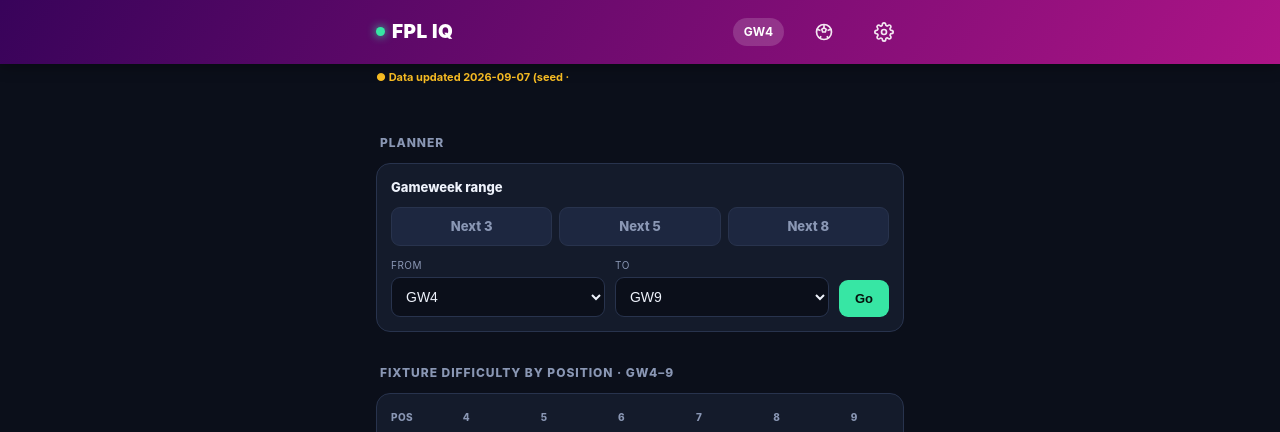
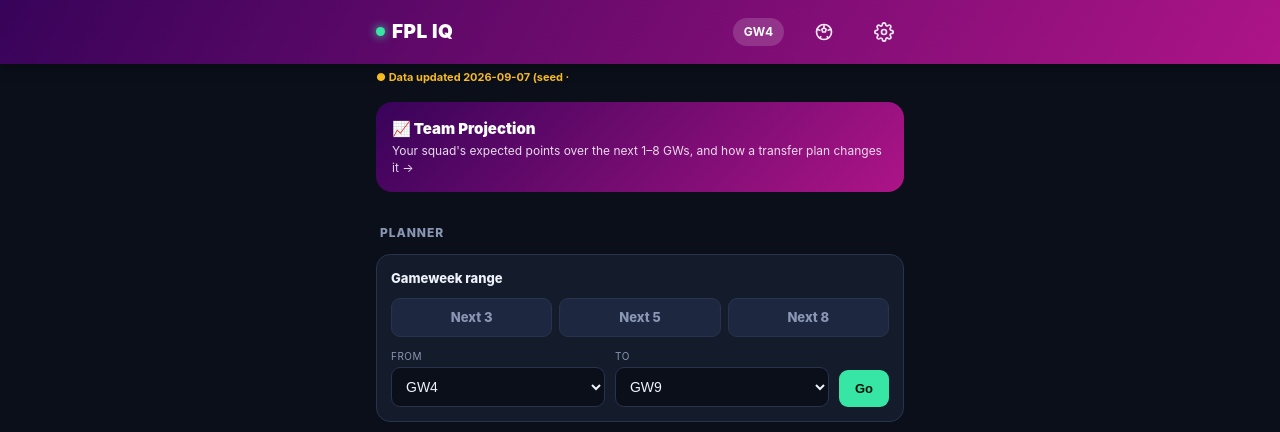
Before and after one commit to Cianobrien11/fpl-dashboard, a Flask app: page /app/planner in a window 1280 px wide. Shown: the top 432 px of the page. Run offline with Flask 3, Linux system fonts and the light colour scheme; data comes from the database, SQL or seed files in the repository; data that the repository does not hold is empty; some libraries are stand-ins or nearby versions.

Commit message:
Team Projection: multi-GW squad xPts, ranges, best/worst GW, position split, planned-squad comparison; DGW summing

```diff
--- a/analytics.py
+++ b/analytics.py
@@ -1055,6 +1055,38 @@ def _x_cards(player, p60):
 
 def expected_points(players: list, rankings: dict, fixtures: dict,
                     gw: int, history_by_element: dict | None = None) -> list:
+    """Per-player xPts for a GW, handling DOUBLE gameweeks: each fixture is
+    projected separately and summed (components too). Blank-GW players are
+    absent (= 0 points)."""
+    max_n = max((sum(1 for f in fx if f.get("gw") == gw) for fx in fixtures.values()), default=1)
+    if max_n <= 1:
+        return _expected_points_single(players, rankings, fixtures, gw, history_by_element)
+    merged = {}
+    for k in range(max_n):
+        fk = {}
+        for team, fx in fixtures.items():
+            in_gw = [f for f in fx if f.get("gw") == gw]
+            if len(in_gw) > k:
+                fk[team] = [in_gw[k]]
+        for r in _expected_points_single(players, rankings, fk, gw, history_by_element):
+            key = r.get("id") or (r["name"], r["team"])
+            if key not in merged:
+                merged[key] = {**r, "components": dict(r.get("components") or {}), "n_fix": 1}
+            else:
+                m = merged[key]
+                m["xpts"] = round(min(30.0, m["xpts"] + r["xpts"]), 1)
+                for c, v in (r.get("components") or {}).items():
+                    m["components"][c] = round(m["components"].get(c, 0) + v, 2)
+                m["opp"] = f"{m['opp']}+{r['opp']}"
+                m["venue"] = f"{m['venue']}{r['venue']}"
+                m["n_fix"] += 1
+    out = list(merged.values())
+    out.sort(key=lambda x: -x["xpts"])
+    return out
+
+
+def _expected_points_single(players: list, rankings: dict, fixtures: dict,
+                    gw: int, history_by_element: dict | None = None) -> list:
     """
     Component-based xPts (FPL IQ v2):
 
--- a/app.py
+++ b/app.py
@@ -390,6 +390,35 @@ def m_refresh():
             pass
     nxt = request.args.get("next") or ""
     return redirect(nxt if nxt.startswith("/app") else url_for("m_home"))
+
+
+@app.route("/app/projection")
+def m_projection():
+    """Headline feature: multi-GW squad projection + planned-squad comparison."""
+    snap = _ensure_data()
+    players = _players(snap)
+    uid = _uid()
+    sq, sample = [], True
+    try:
+        sq = models.load_squad(uid) if uid else []
+        sample = not sq
+    except Exception:
+        pass
+    sq = _live_squad(sq or snap.get("squad", []) or [], players)
+    outs, ins = request.args.getlist("out"), request.args.getlist("in")
+    plan = [(o.strip(), i.strip()) for o, i in zip(outs, ins) if o.strip() and i.strip()]
+    try:
+        horizon = int(request.args.get("h", 6))
+    except ValueError:
+        horizon = 6
+    try:
+        hits = int(request.args.get("hits", 0))
+    except ValueError:
+        hits = 0
+    data = mobile.projection_payload(snap, players, sq, horizon=horizon, plan=plan, hits=hits)
+    names = sorted({m.get("name") for m in sq if m.get("name")})
+    return render_template("m_projection.html", tab="planner", r=data, plan=plan, hits=hits,
+                           squad_names=names, is_sample=sample, gw=snap.get("next_gw"))
 
 
 @app.route("/app/compare")
--- a/mobile.py
+++ b/mobile.py
@@ -2069,3 +2069,144 @@ def compare_transfer(snap, players, squad, out_q, in_q, bank=None, free_transfer
                 "club_n": club_n, "risks": risks, "blockers": blockers,
                 "verdict": verdict, "why": why, "out_bench": bool(out_m.get("is_bench"))})
     return res
+
+
+
+# ---------------------------------------------------------------------------
+# MULTI-GW PROJECTION (headline feature). Same central engine per GW
+# (squad_projection: real XI, captain x2, bench excluded, blanks = 0,
+# doubles summed). Planned transfers are applied to a COPY of the squad and
+# compared under identical assumptions.
+# ---------------------------------------------------------------------------
+_SPREAD = {"FWD": 1.9, "MID": 1.8, "DEF": 1.3, "GK": 1.1}
+
+
+def _apply_plan(squad, players, plan):
+    idx = _build_player_index(players)
+    new = [dict(m) for m in squad]
+    applied, errors = [], []
+    for out_q, in_q in plan:
+        if not out_q or not in_q:
+            continue
+        oi = next((i for i, m in enumerate(new)
+                   if _norm_name(out_q) in _norm_name((_match_player(m, idx) or m).get("name"))), None)
+        inp = _resolve_name(in_q, players)
+        if oi is None:
+            errors.append(f"'{out_q}' isn't in your squad."); continue
+        if not inp:
+            errors.append(f"No player called '{in_q}'."); continue
+        outp = _match_player(new[oi], idx) or new[oi]
+        if inp.get("id") in squad_ids(new, players):
+            errors.append(f"{inp['name']} is already in your squad."); continue
+        if inp.get("position") != outp.get("position"):
+            errors.append(f"{outp.get('name')} ({outp.get('position')}) can't be swapped for {inp['name']} ({inp.get('position')})."); continue
+        new[oi] = {**new[oi], "name": inp["name"], "team": inp["team"], "position": inp["position"],
+                   "price": inp.get("price"), "element": inp.get("id")}
+        applied.append({"out": outp.get("name"), "in": inp["name"],
+                        "cost": round((inp.get("price") or 0) - (outp.get("price") or 0), 1)})
+    return new, applied, errors
+
+
+def _gw_series(snap, players, squad, gws):
+    series = []
+    for g in gws:
+        pj = squad_projection(snap, players, squad, g)
+        by_pos = {"GK": 0.0, "DEF": 0.0, "MID": 0.0, "FWD": 0.0}
+        var, blanks, doubles, rows = 0.0, [], [], []
+        for p in pj["players"]:
+            mult = 0 if p.get("is_bench") else (p.get("multiplier") or 1)
+            x = p.get("xpts")
+            rows.append({"name": p["name"], "position": p.get("position"), "team": p.get("team"),
+                         "xpts": x, "bench": p.get("is_bench")})
+            if p.get("is_bench"):
+                continue
+            if x is None:
+                if p.get("reason") == "no_fixture":
+                    blanks.append(p["name"])
+                continue
+            if "+" in str(p.get("opp") or ""):
+                doubles.append(p["name"])
+            pos = p.get("position") or "MID"
+            by_pos[pos] = by_pos.get(pos, 0) + x * mult
+            var += (mult * _SPREAD.get(pos, 1.6)) ** 2 * max(0.5, x)
+        series.append({"gw": g, "total": pj["total"], "sd": round(var ** 0.5, 1),
+                       "by_pos": {k: round(v, 1) for k, v in by_pos.items()},
+                       "blanks": blanks, "doubles": doubles, "rows": rows})
+    return series
+
+
+def projection_payload(snap, players, squad, horizon=6, plan=None, hits=0):
+    players = players or []
+    gw = int(snap.get("next_gw") or snap.get("current_gw") or 1)
+    horizon = max(1, min(8, int(horizon or 6)))
+    gws = list(range(gw, min(gw + horizon - 1, 38) + 1))
+    out = {"ok": False, "gw": gw, "gws": gws, "horizon": horizon}
+    if not players or not squad:
+        out["error"] = "Needs live player data and your squad."
+        return out
+    rankings = analytics.compute_rankings(snap.get("team_stats", {}), snap.get("team_strength"))
+    fixtures = snap.get("fixtures", {})
+    cur = _gw_series(snap, players, squad, gws)
+
+    ticker = analytics.my_team_ticker([m for m in squad if not m.get("is_bench")] or squad,
+                                      rankings, fixtures, gws[0], gws[-1])
+    for ci, row in enumerate(cur):
+        ds = [r["cells"][ci]["d"] for r in ticker.get("rows", [])
+              if ci < len(r["cells"]) and r["cells"][ci].get("txt") != "-"]
+        row["ease"] = round((2 - sum(ds) / len(ds)) / 2 * 10, 1) if ds else None
+
+    cum, var_cum = 0.0, 0.0
+    for k, r in enumerate(cur):
+        sd = r["sd"] * (1 + 0.06 * k)          # further ahead = less certain
+        cum += r["total"]; var_cum += sd ** 2
+        r["cum"] = round(cum, 1)
+        r["lo"], r["hi"] = round(max(0, r["total"] - 1.28 * sd), 1), round(r["total"] + 1.28 * sd, 1)
+    total = round(cum, 1)
+    rng = (round(total - 1.28 * var_cum ** 0.5, 1), round(total + 1.28 * var_cum ** 0.5, 1))
+    best = max(cur, key=lambda r: r["total"]); worst = min(cur, key=lambda r: r["total"])
+
+    def _why(r):
+        bits = []
+        if r.get("ease") is not None:
+            bits.append(f"fixture ease {r['ease']}/10")
+        if r["doubles"]:
+            bits.append(f"double GW for {', '.join(r['doubles'][:3])}")
+        if r["blanks"]:
+            bits.append(f"blank for {', '.join(r['blanks'][:3])}")
+        return "; ".join(bits) or "average fixtures"
+
+    pos_tot = {k: round(sum(r["by_pos"][k] for r in cur), 1) for k in ("GK", "DEF", "MID", "FWD")}
+    tbl = {}
+    for r in cur:
+        for p in r["rows"]:
+            e = tbl.setdefault(p["name"], {"name": p["name"], "position": p["position"], "team": p["team"],
+                                           "bench": p["bench"], "per": [], "sum": 0.0})
+            e["per"].append(p["xpts"])
+            e["sum"] += p["xpts"] or 0
+    ptbl = sorted(tbl.values(), key=lambda e: (bool(e["bench"]), -e["sum"]))
+    for e in ptbl:
+        e["sum"] = round(e["sum"], 1)
+
+    out.update({"ok": True, "series": cur, "total": total, "range": rng,
+                "next": cur[0]["total"], "next_range": (cur[0]["lo"], cur[0]["hi"]),
+                "best": {"gw": best["gw"], "total": best["total"], "why": _why(best)},
+                "worst": {"gw": worst["gw"], "total": worst["total"], "why": _why(worst)},
+                "pos_tot": pos_tot, "players": ptbl,
+                "max_bar": max(r["hi"] for r in cur) or 1})
+    starters = [e for e in ptbl if not e["bench"]]
+    if starters:
+        w = min(starters, key=lambda e: e["sum"])
+        out["weakest"] = {"name": w["name"], "sum": w["sum"], "avg": round(w["sum"] / len(gws), 1)}
+
+    if plan:
+        new_sq, applied, errs = _apply_plan(squad, players, plan)
+        out["plan_errors"] = errs
+        if applied:
+            pl = _gw_series(snap, players, new_sq, gws)
+            ptotal = round(sum(r["total"] for r in pl), 1)
+            hit = 4 * max(0, int(hits or 0))
+            out["plan"] = {"applied": applied, "series": [{"gw": r["gw"], "total": r["total"]} for r in pl],
+                           "total": ptotal, "hit": hit, "net": round(ptotal - hit - total, 1),
+                           "cost": round(sum(x["cost"] for x in applied), 1)}
+            out["max_bar"] = max(out["max_bar"], max(r["total"] for r in pl))
+    return out
--- a/templates/m_home.html
+++ b/templates/m_home.html
@@ -93,6 +93,7 @@
   {% if projected is not none %}
     <div class="big">{{ projected }}</div>
     <div class="sub">Starting XI expected points this gameweek</div>
+    <a href="{{ url_for('m_projection') }}" style="display:inline-block;margin-top:10px;font-size:13px;font-weight:800;color:#fff;background:rgba(255,255,255,.16);padding:7px 12px;border-radius:9px">See next 6 GWs →</a>
   {% else %}
     <div class="big">—</div>
     <div class="sub">Refresh on the dashboard to pull live data</div>
--- a/templates/m_planner.html
+++ b/templates/m_planner.html
@@ -1,6 +1,10 @@
 {% extends "mobile_base.html" %}
 {% block title %}FPL IQ — Planner{% endblock %}
 {% block content %}
+<a href="{{ url_for('m_projection') }}" class="card" style="display:block;background:linear-gradient(135deg,var(--p1),var(--p2));border:none;color:#fff">
+  <div style="font-size:15px;font-weight:900">📈 Team Projection</div>
+  <div style="font-size:12px;opacity:.85;margin-top:2px">Your squad's expected points over the next 1–8 GWs, and how a transfer plan changes it →</div>
+</a>
 <style>
   .range-card{background:var(--surface);border:1px solid var(--border);border-radius:14px;padding:14px;margin-bottom:12px}
   .range-card h3{font-size:13px;font-weight:800;margin-bottom:10px}
```
Also changed, not shown: templates/m_projection.html (added, +126 -0 lines).
